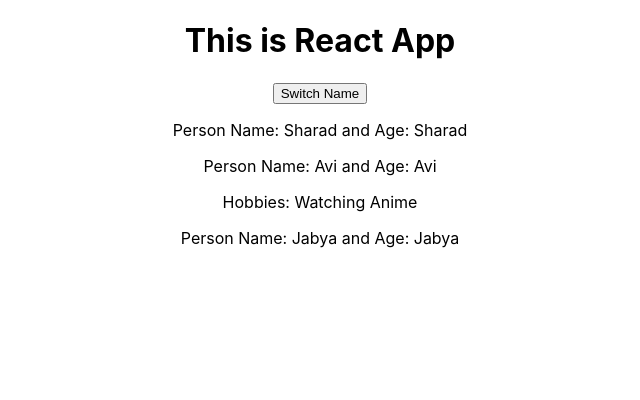
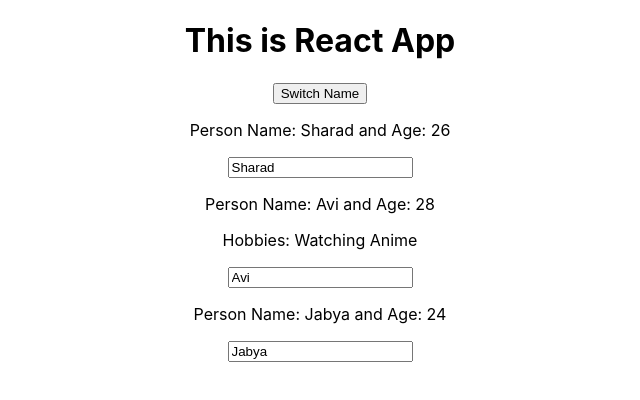
Before and after one commit to shindesharad71/Burger-Builder-With-React, a React (Create React App) app: page / in a window 1280 px wide. Shown: the top 400 px of the page, without its empty margins (320-960 px from the left). Built offline with nearby package versions, Linux system fonts and the light colour scheme.

Commit message:
Added: Two Way binding

```diff
--- a/src/App.js
+++ b/src/App.js
@@ -1,35 +1,56 @@
-import React, {Component} from 'react';
+import React, { Component } from 'react';
 import './App.css';
 import Person from './Person/Person';
 
 class App extends Component {
-
 	state = {
 		persons: [
-      {name: 'Sharad', age: 26},
-      {name: 'Avi', age: 28},
-      {name: 'Jabya', age: 24}
-    ]
-  }
+			{ name: 'Sharad', age: 26 },
+			{ name: 'Avi', age: 28 },
+			{ name: 'Jabya', age: 24 },
+		],
+	};
 
 	switchNameHandler = () => {
 		this.setState({
 			persons: [
-        {name: 'Sharad Shinde', age: 26},
-        {name: 'Avinash Mali', age: 28},
-        {name: 'Aditya Madole', age: 24}
-      ]
-    })
-  }
+				{ name: 'Sharad Shinde', age: 26 },
+				{ name: 'Avinash Mali', age: 28 },
+				{ name: 'Aditya Madole', age: 24 },
+			],
+		});
+	};
+
+	nameChangedHandler = (event) => {
+		this.setState({
+			persons: [
+				{ name: event.target.value, age: 26 },
+				{ name: 'Avinash Mali', age: 28 },
+				{ name: 'Aditya Madole', age: 24 },
+			],
+		});
+	};
 
 	render() {
 		return (
 			<div className="App">
 				<h1>This is React App</h1>
 				<button onClick={this.switchNameHandler}>Switch Name</button>
-        <Person name={this.state.persons[0].name} age={this.state.persons[0].name}/>
-        <Person name={this.state.persons[1].name} age={this.state.persons[1].name}>Hobbies: Watching Anime</Person>
-        <Person name={this.state.persons[2].name} age={this.state.persons[2].name}/>
+				<Person
+					name={this.state.persons[0].name}
+          age={this.state.persons[0].age}
+          changed={this.nameChangedHandler}
+				/>
+				<Person
+					name={this.state.persons[1].name}
+					age={this.state.persons[1].age}
+				>
+					Hobbies: Watching Anime
+				</Person>
+				<Person
+					name={this.state.persons[2].name}
+					age={this.state.persons[2].age}
+				/>
 			</div>
 		);
 	}
--- a/src/Person/Person.js
+++ b/src/Person/Person.js
@@ -6,7 +6,8 @@ const person = (props) => {
 			<p>
 				Person Name: {props.name} and Age: {props.age}
             </p>
-            <p>{props.children}</p>
+			<p>{props.children}</p>
+			<input type="text" onChange={props.changed} value={props.name} />
 		</div>
 	);
 };
```
Lines whose indentation alone changed are shown as unchanged.
